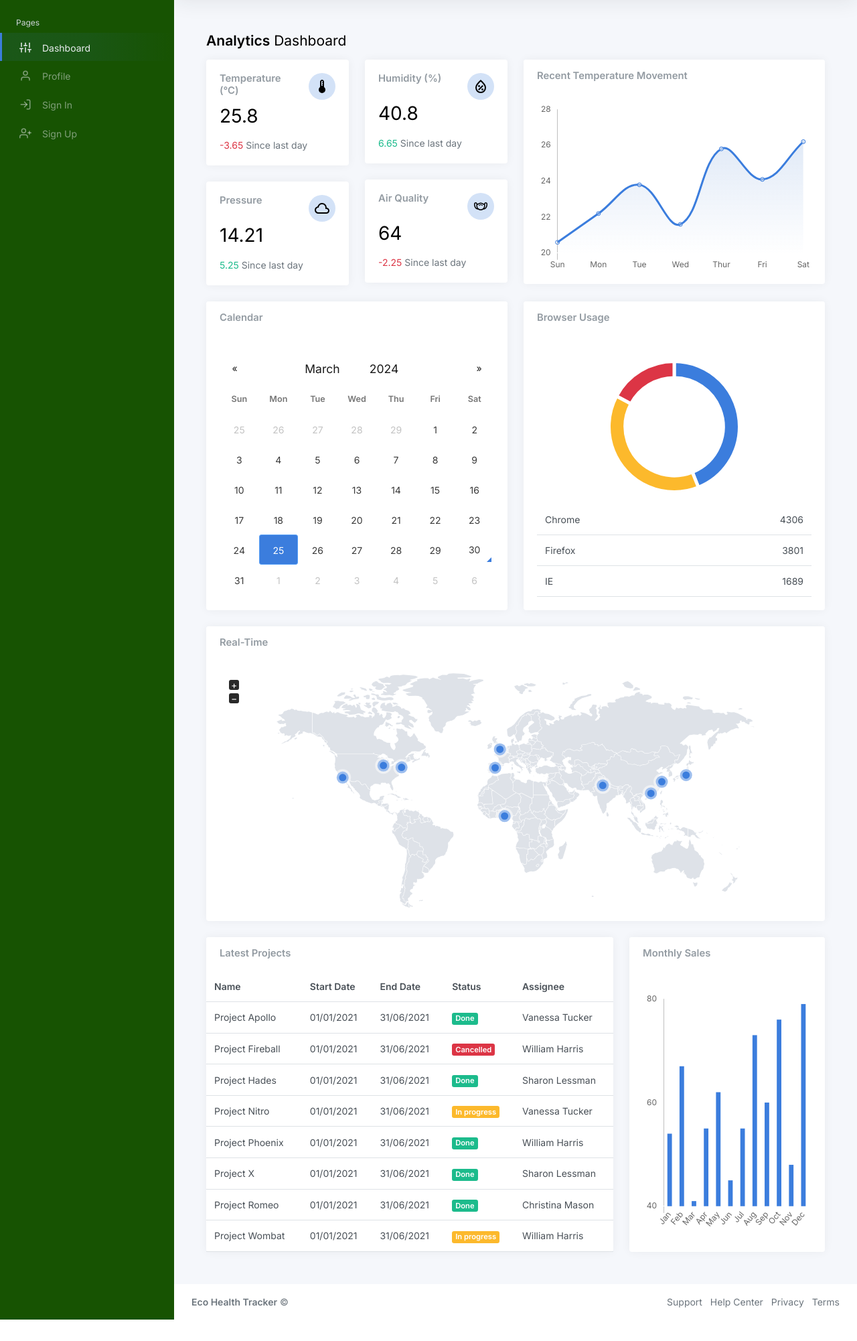
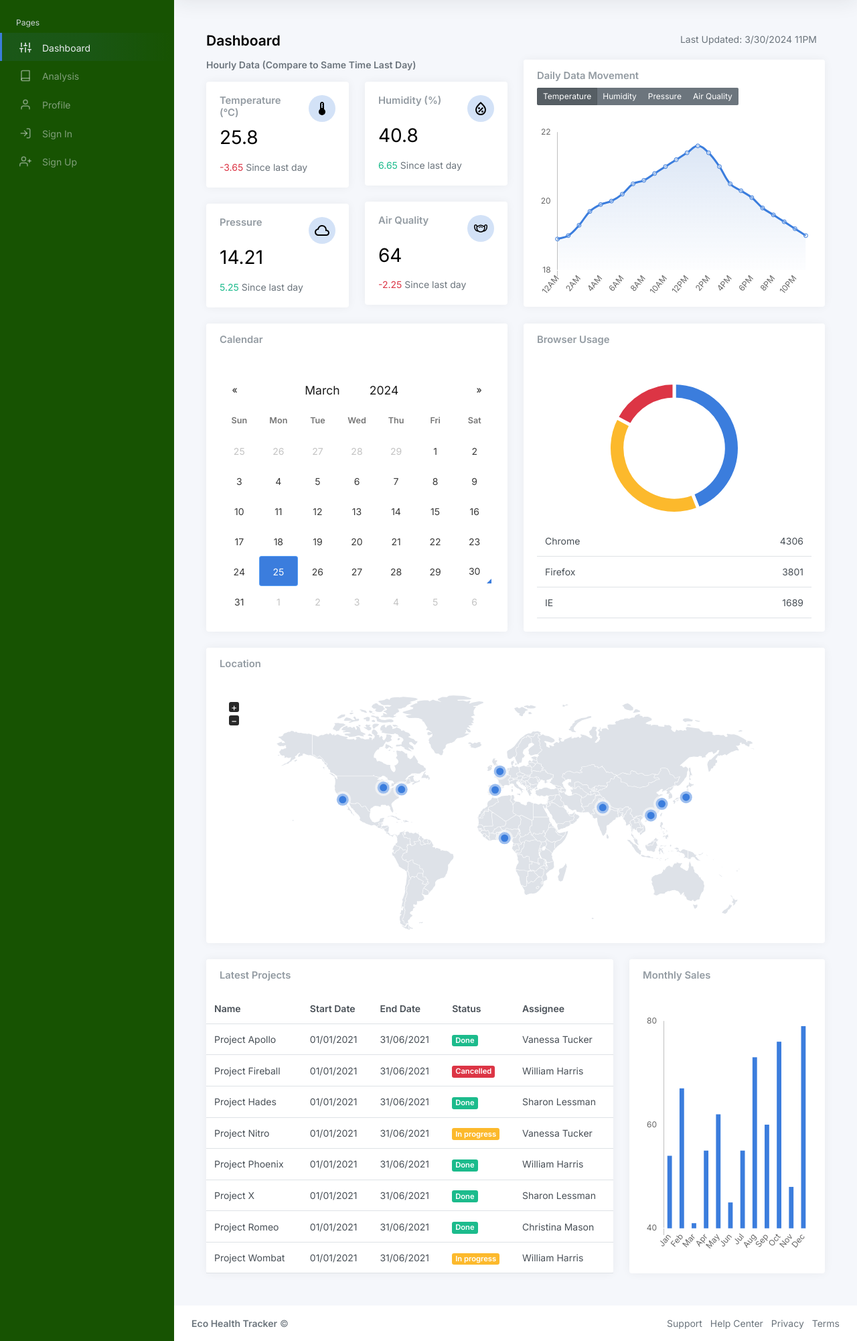
Before and after one commit to stevenpstansberry/environmental-health-tracker, a Flask app: page /dashboard in a window 1280 px wide. Shown: the part 65-2067 px from the top of the page at 67% size. Before the commit the page ends 2035 px from the top, so only its background shows below. Run offline with Flask 3, Linux system fonts and the light colour scheme; parts of the project's set-up code (start-up, migrations or seed data) failed here and were passed over; some libraries are stand-ins or nearby versions.

Commit message:
update UI Hourly Data and Daily Data Movement

```diff
--- a/website/website/templates/index.html
+++ b/website/website/templates/index.html
@@ -40,6 +40,12 @@
 					</li>
 
 					<li class="sidebar-item">
+						<a class="sidebar-link" href="pages-blank.html">
+  				<i class="align-middle" data-feather="book"></i> <span class="align-middle">Analysis</span>
+			</a>
+					</li>
+
+					<li class="sidebar-item">
 						<a class="sidebar-link" href="pages-profile.html">
               <i class="align-middle" data-feather="user"></i> <span class="align-middle">Profile</span>
             </a>
@@ -55,12 +61,6 @@
 						<a class="sidebar-link" href="../sign_up">
               <i class="align-middle" data-feather="user-plus"></i> <span class="align-middle">Sign Up</span>
             <!-- </a>
-					</li>
-
-					<li class="sidebar-item">
-						<a class="sidebar-link" href="pages-blank.html">
-              <i class="align-middle" data-feather="book"></i> <span class="align-middle">Blank</span>
-            </a>
 					</li>
 
 					<li class="sidebar-header">
@@ -280,12 +280,21 @@
 
 			<main class="content">
 				<div class="container-fluid p-0">
-
-					<h1 class="h3 mb-3"><strong>Analytics</strong> Dashboard</h1>
+					<div class="container-fluid">
+						<div class="row">
+							<div class="col p-0">
+								<h1 class="h3 mb-3"><strong>Dashboard</strong></h1>
+							</div>
+							<div class="col-auto">
+								<p class="text-muted mb-0">Last Updated: 3/30/2024 11PM</p>
+							</div>
+						</div>
+					</div>
 
 					<div class="row">
 						<div class="col-xl-6 col-xxl-5 d-flex">
 							<div class="w-100">
+								<h6 class="text-muted mb-3 font-weight-bold" style="font-size: 14px; font-weight: 700;">Hourly Data (Compare to Same Time Last Day)</h6>
 								<div class="row">
 									<div class="col-sm-6">
 										<div class="card">
@@ -393,8 +402,14 @@
 						<div class="col-xl-6 col-xxl-7">
 							<div class="card flex-fill w-100">
 								<div class="card-header">
-
-									<h5 class="card-title mb-0">Recent Temperature Movement</h5>
+									<h5 class="card-title mb-2">Daily Data Movement</h5>
+									<!-- Horizontal button group -->
+									<div class="btn-group btn-group-sm float-right" role="group" aria-label="Data Type">
+										<button type="button" class="btn btn-secondary active" id="temperatureBtn">Temperature</button>
+										<button type="button" class="btn btn-secondary" id="humidityBtn">Humidity</button>
+										<button type="button" class="btn btn-secondary" id="pressureBtn">Pressure</button>
+										<button type="button" class="btn btn-secondary" id="airQualityBtn">Air Quality</button>
+									</div>
 								</div>
 								<div class="card-body py-3">
 									<div class="chart chart-sm">
@@ -444,7 +459,7 @@
 							<div class="card flex-fill w-100">
 								<div class="card-header">
 
-									<h5 class="card-title mb-0">Real-Time</h5>
+									<h5 class="card-title mb-0">Location</h5>
 								</div>
 								<div class="card-body px-4">
 									<div id="world_map" style="height:350px;"></div>
@@ -603,20 +618,27 @@
 			gradient.addColorStop(0, "rgba(215, 227, 244, 1)");
 			gradient.addColorStop(1, "rgba(215, 227, 244, 0)");
 
-			// Simulated temp data
-			var temperatureData = [20.6, 22.2, 23.8, 21.6, 25.8, 24.1, 26.2];
+			// Simulated data for each chart type
+			var chartData = {
+				temperature: [18.9, 19.0, 19.3, 19.7, 19.9, 20.0, 20.2, 20.5, 20.6, 20.8, 21.0, 21.2, 21.4, 21.6, 21.4, 21.0, 20.5, 20.3, 20.1, 19.8, 19.6, 19.4, 19.2, 19.0],
+				humidity: [60, 65, 70, 68, 72, 75, 80],
+				pressure: [1010, 1005, 1002, 1012, 1008, 1007, 1015],
+				airQuality: [80, 75, 70, 65, 60, 55, 50]
+			};
 
-			// Line chart
-			new Chart(document.getElementById("chartjs-dashboard-line"), {
+			var chartLabels = ["12AM", "1AM", "2AM", "3AM", "4AM", "5AM", "6AM", "7AM", "8AM", "9AM", "10AM", "11AM", "12PM", "1PM", "2PM", "3PM", "4PM", "5PM", "6PM", "7PM", "8PM", "9PM", "10PM", "11PM"];
+
+			// Line chart (default to temperature chart)
+			var lineChart = new Chart(ctx, {
 				type: "line",
 				data: {
-					labels: ["Sun", "Mon", "Tue", "Wed", "Thur", "Fri", "Sat"],
+					labels: chartLabels,
 					datasets: [{
 						label: "Temperature (°C)",
 						fill: true,
 						backgroundColor: gradient,
 						borderColor: window.theme.primary,
-						data: temperatureData
+						data: chartData.temperature
 					}]
 				},
 				options: {
@@ -655,6 +677,46 @@
 					}
 				}
 			});
+
+			// Event listeners for chart type buttons
+			document.getElementById("temperatureBtn").addEventListener("click", function() {
+				updateChart("temperature", "Temperature (°C)");
+				toggleActiveButton("temperatureBtn");
+			});
+
+			document.getElementById("humidityBtn").addEventListener("click", function() {
+				updateChart("humidity", "Humidity (%)");
+				toggleActiveButton("humidityBtn");
+			});
+
+			document.getElementById("pressureBtn").addEventListener("click", function() {
+				updateChart("pressure", "Pressure (hPa)");
+				toggleActiveButton("pressureBtn");
+			});
+
+			document.getElementById("airQualityBtn").addEventListener("click", function() {
+				updateChart("airQuality", "Air Quality");
+				toggleActiveButton("airQualityBtn");
+			});
+
+			// Function to update chart data
+			function updateChart(dataType, label) {
+				lineChart.data.datasets[0].label = label;
+				lineChart.data.datasets[0].data = chartData[dataType];
+				lineChart.update();
+			}
+
+			// Function to toggle active button
+			function toggleActiveButton(btnId) {
+				var buttons = document.querySelectorAll(".btn-group button");
+				buttons.forEach(function(btn) {
+					if (btn.id === btnId) {
+						btn.classList.add("active");
+					} else {
+						btn.classList.remove("active");
+					}
+				});
+			}
 		});
 	</script>
 	<script>
```
